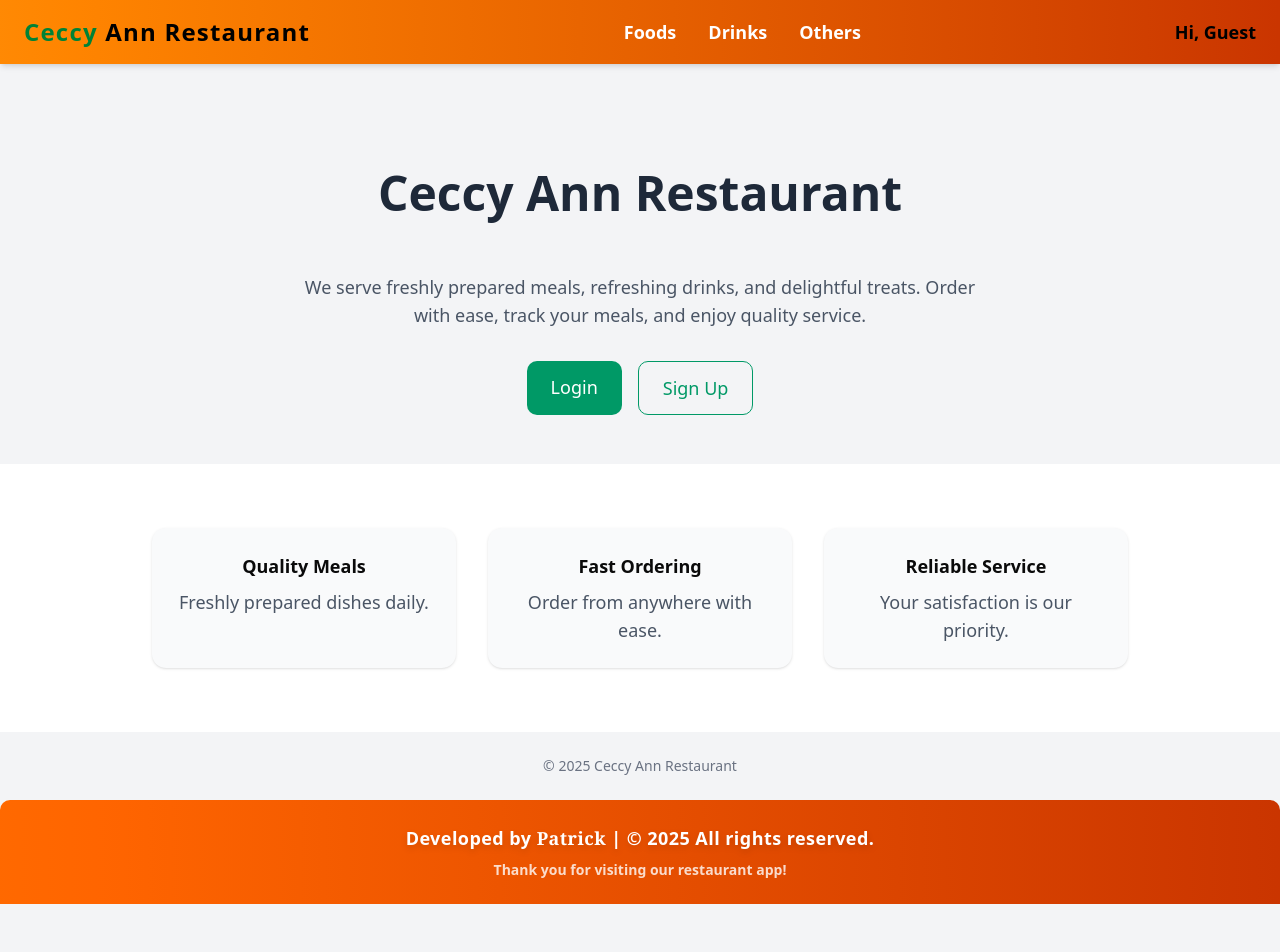
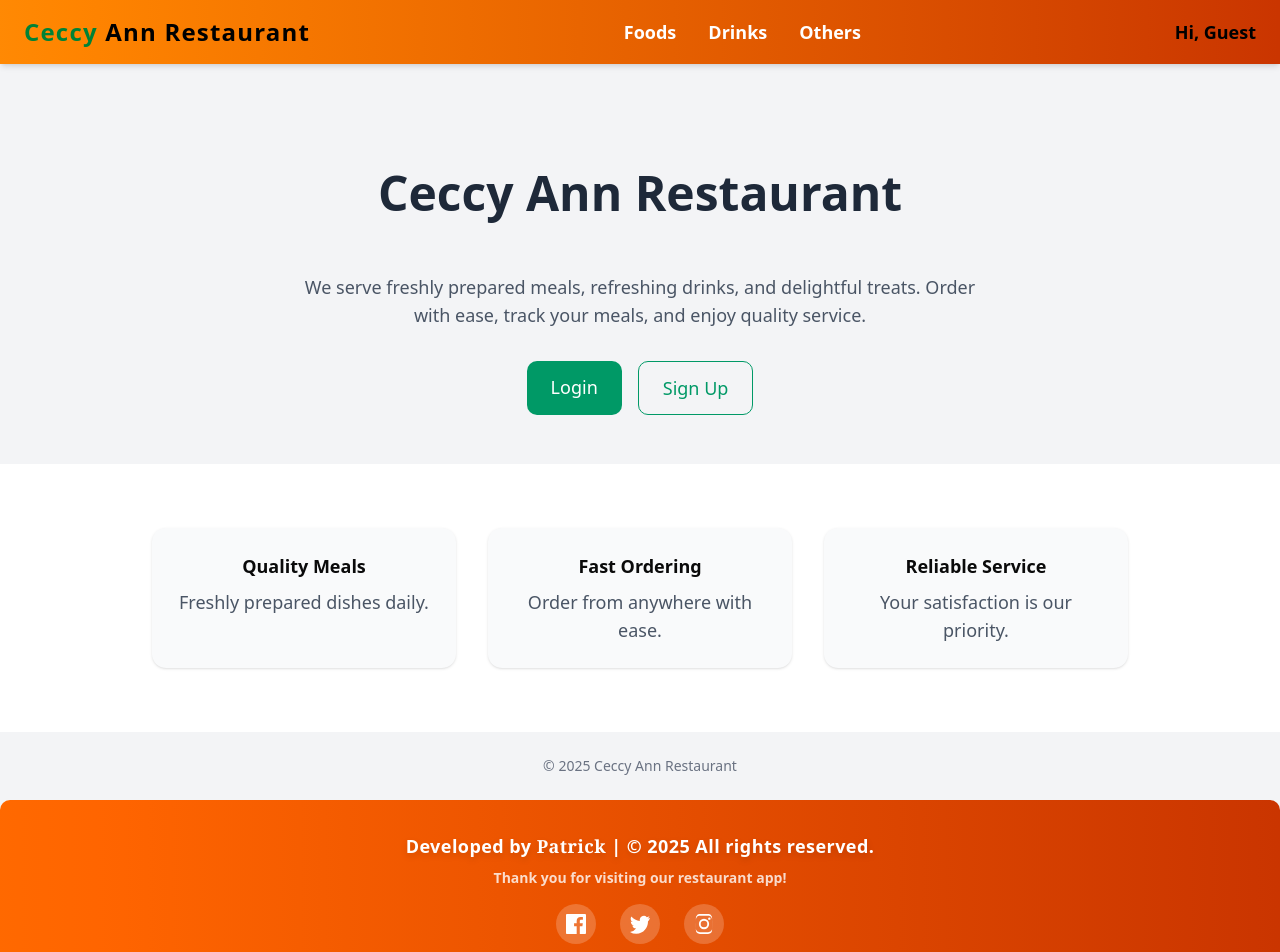
Before and after one commit to Youngnovate-Foundation/resturant-project_nestjs.png, a Next.js app: page / in a window 1280 px wide. Shown: the top 952 px of the page. Before the commit the page ends 904 px from the top, so only its background shows below. Built offline with nearby package versions, Linux system fonts and the light colour scheme.

Commit message:
feat: Enhance Footer component with social media icons and improved layout

```diff
--- a/components/Footer.jsx
+++ b/components/Footer.jsx
@@ -1,20 +1,42 @@
 import React from "react";
-// Footer component with gradient background and developer credit
+
 const Footer = () => {
-    return (
-      <footer className="bg-gradient-to-r from-orange-500 to-orange-700 text-white text-center font-semibold py-6 mt-auto shadow-lg rounded-t-lg">
-        {" "}
-        <p className="text-lg tracking-wide drop-shadow-md">
-          {" "}
-           Developed by <span className="font-bold font-serif">Patrick</span> | ©{" "}
-          {new Date().getFullYear()} All rights reserved.{" "}
-        </p>{" "}
-        <p className="mt-2 text-sm opacity-80">
-          {" "}
-          Thank you for visiting our restaurant app!{" "}
-        </p>{" "}
-      </footer>
-    );
+  return (
+    <footer className="bg-gradient-to-r from-orange-500 to-orange-700 text-white text-center font-semibold py-8 mt-auto shadow-lg rounded-t-lg">
+      <p className="text-lg tracking-wide drop-shadow-md">
+        Developed by <span className="font-bold font-serif">Patrick</span> | © {new Date().getFullYear()} All rights reserved.
+      </p>
+      <p className="mt-2 text-sm opacity-80">
+        Thank you for visiting our restaurant app!
+      </p>
+
+      {/* Social Media Icons */}
+      <div className="flex justify-center gap-6 mt-4">
+        {/* Facebook */}
+        <a href="#" className="w-10 h-10 flex items-center justify-center rounded-full bg-white/20 hover:bg-white/40 transition">
+          <svg xmlns="http://www.w3.org/2000/svg" className="w-5 h-5 text-white" fill="currentColor" viewBox="0 0 24 24">
+            <path d="M22.675 0h-21.35C.596 0 0 .592 0 1.325v21.351C0 23.406.596 24 1.325 24h11.495v-9.294H9.691v-3.622h3.129V8.413c0-3.1 1.894-4.788 4.659-4.788 1.325 0 2.464.099 2.795.143v3.24l-1.918.001c-1.504 0-1.795.715-1.795 1.763v2.312h3.587l-.467 3.622h-3.12V24h6.116c.73 0 1.325-.594 1.325-1.324V1.325C24 .592 23.404 0 22.675 0z" />
+          </svg>
+        </a>
+
+        {/* Twitter */}
+        <a href="#" className="w-10 h-10 flex items-center justify-center rounded-full bg-white/20 hover:bg-white/40 transition">
+          <svg xmlns="http://www.w3.org/2000/svg" className="w-5 h-5 text-white" fill="currentColor" viewBox="0 0 24 24">
+            <path d="M24 4.557a9.828 9.828 0 01-2.828.775 4.932 4.932 0 002.165-2.724 9.864 9.864 0 01-3.127 1.195 4.916 4.916 0 00-8.379 4.482A13.944 13.944 0 011.671 3.149a4.917 4.917 0 001.523 6.556 4.903 4.903 0 01-2.229-.616c-.054 2.28 1.581 4.415 3.949 4.89a4.935 4.935 0 01-2.224.085 4.918 4.918 0 004.59 3.417A9.867 9.867 0 010 21.539a13.94 13.94 0 007.548 2.212c9.057 0 14.01-7.506 14.01-14.01 0-.213-.004-.425-.014-.636A10.012 10.012 0 0024 4.557z" />
+          </svg>
+        </a>
+
+        {/* Instagram */}
+        <a href="#" className="w-10 h-10 flex items-center justify-center rounded-full bg-white/20 hover:bg-white/40 transition">
+          <svg xmlns="http://www.w3.org/2000/svg" className="w-5 h-5 text-white" fill="currentColor" viewBox="0 0 24 24">
+            <path d="M12 2.163c3.204 0 3.584.012 4.85.07 1.366.062 2.633.336 3.608 1.31.975.975 1.248 2.242 1.31 3.608.058 1.266.07 1.645.07 4.85s-.012 3.584-.07 4.85c-.062 1.366-.336 2.633-1.31 3.608-.975.975-2.242 1.248-3.608 1.31-1.266.058-1.645.07-4.85.07s-3.584-.012-4.85-.07c-1.366-.062-2.633-.336-3.608-1.31-.975-.975-1.248-2.242-1.31-3.608C2.175 15.747 2.163 15.368 2.163 12s.012-3.584.07-4.85c.062-1.366.336-2.633 1.31-3.608.975-.975 2.242-1.248 3.608-1.31C8.416 2.175 8.796 2.163 12 2.163zm0-2.163C8.741 0 8.332.013 7.052.072 5.775.131 4.605.437 3.635 1.406 2.666 2.375 2.36 3.545 2.301 4.822 2.242 6.102 2.229 6.511 2.229 12c0 5.489.013 5.898.072 7.178.059 1.277.365 2.447 1.334 3.416.969.969 2.139 1.275 3.416 1.334C8.332 23.987 8.741 24 12 24s3.668-.013 4.948-.072c1.277-.059 2.447-.365 3.416-1.334.969-.969 1.275-2.139 1.334-3.416.059-1.28.072-1.689.072-7.178s-.013-5.898-.072-7.178c-.059-1.277-.365-2.447-1.334-3.416-.969-.969-2.139-1.275-3.416-1.334C15.668.013 15.259 0 12 0z" />
+            <path d="M12 5.838A6.162 6.162 0 005.838 12 6.162 6.162 0 0012 18.162 6.162 6.162 0 0018.162 12 6.162 6.162 0 0012 5.838zm0 10.123A3.962 3.962 0 018.038 12 3.962 3.962 0 0112 8.038 3.962 3.962 0 0115.962 12 3.962 3.962 0 0112 15.961z" />
+            <circle cx="18.406" cy="5.594" r="1.44" />
+          </svg>
+        </a>
+      </div>
+    </footer>
+  );
 };
 
 export default Footer;
```
